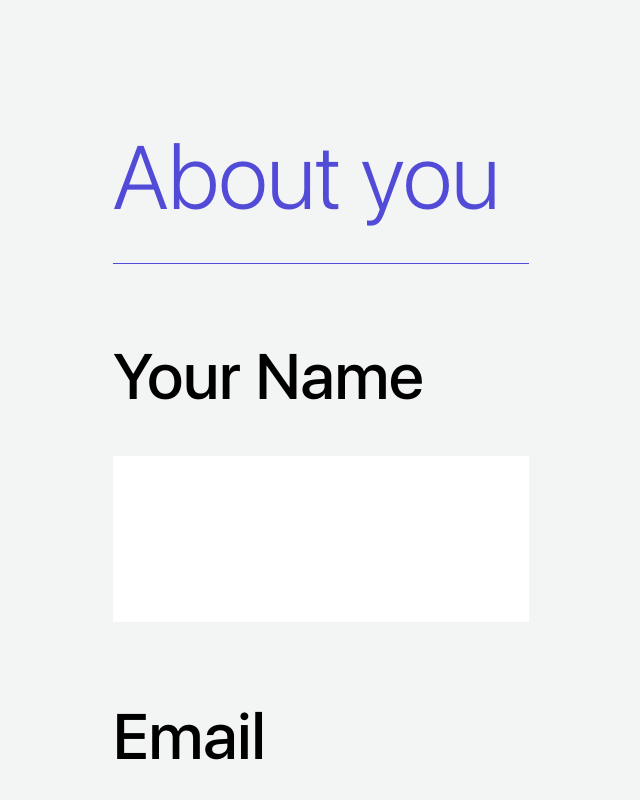
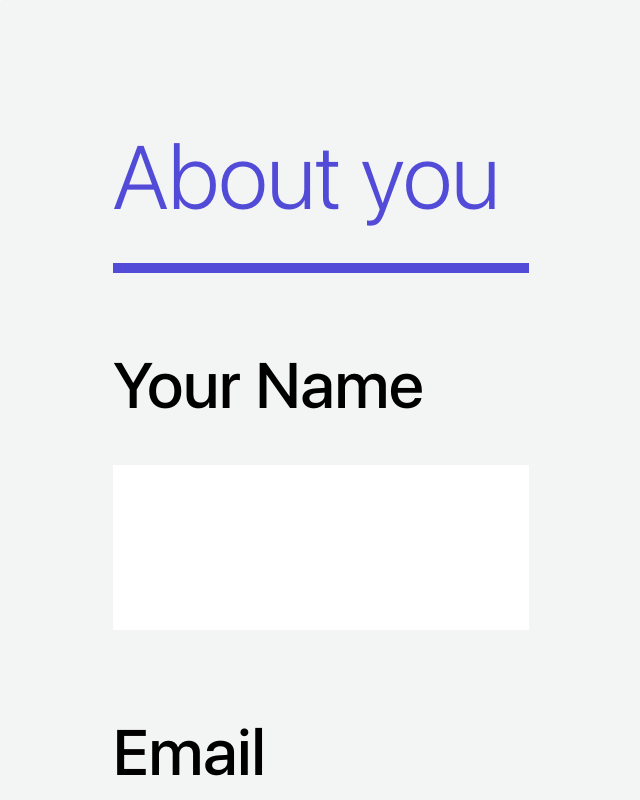
Before and after one commit to devkhaldi/portfolio, a React (Create React App) app: page /contact in a window 1280 px wide. Shown: the part 1540-2340 px from the top of the page, without its empty margins (143-783 px from the left). Built offline with nearby package versions, Linux system fonts and the light colour scheme.

Commit message:
fix contact inputs

```diff
--- a/src/contact/Contact.css
+++ b/src/contact/Contact.css
@@ -33,7 +33,7 @@
 .contact-page h4::after {
   content: "";
   display: block;
-  height: 1px;
+  height: 0.15rem;
   background: var(--primary-color);
   margin-top: 0.5rem;
 }
@@ -44,7 +44,8 @@
   content: "";
   display: block;
   width: 0%;
-  height: 2px;
+  height: 0.15rem;
+
   background: var(--primary-color);
   position: relative;
   bottom: 2px;
```
